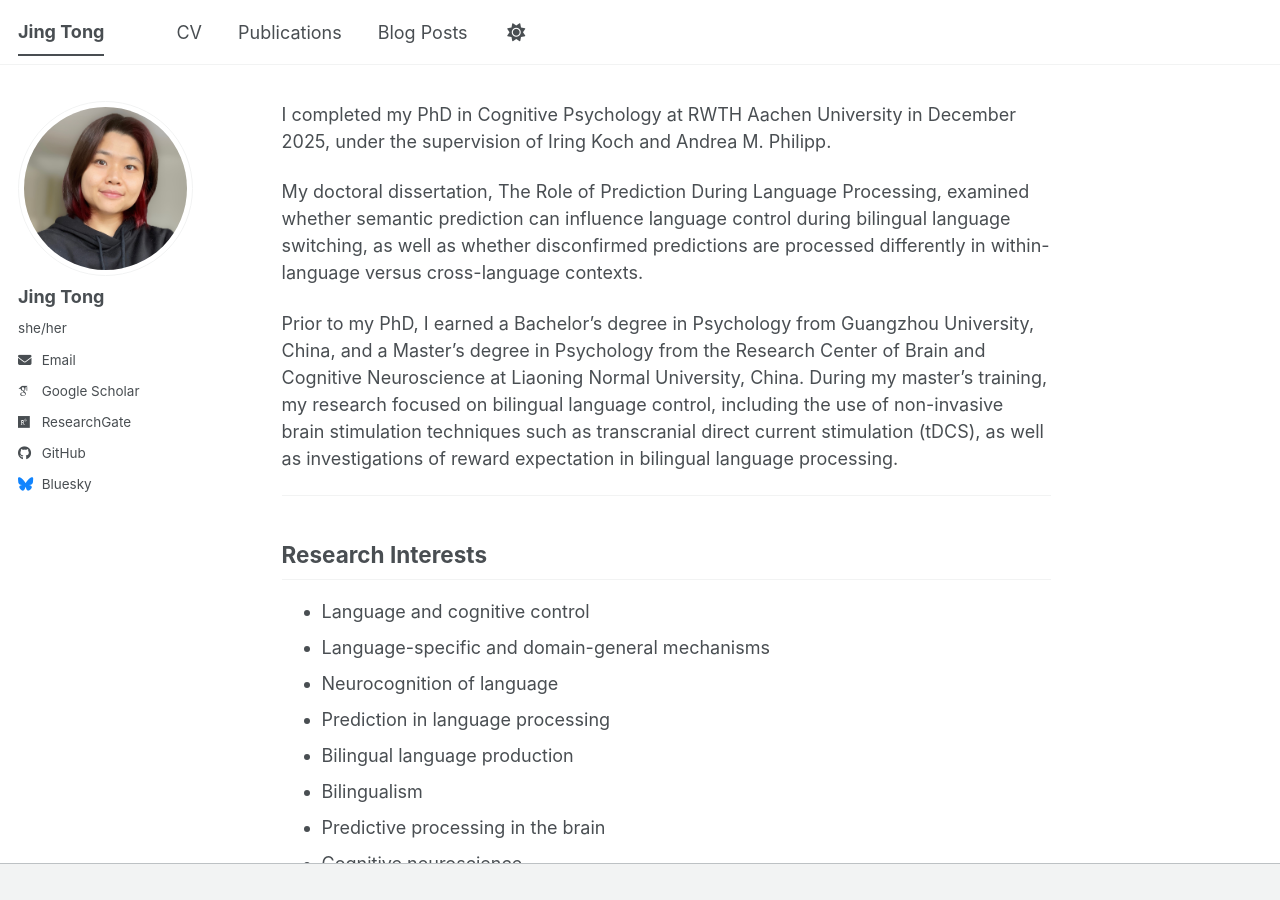
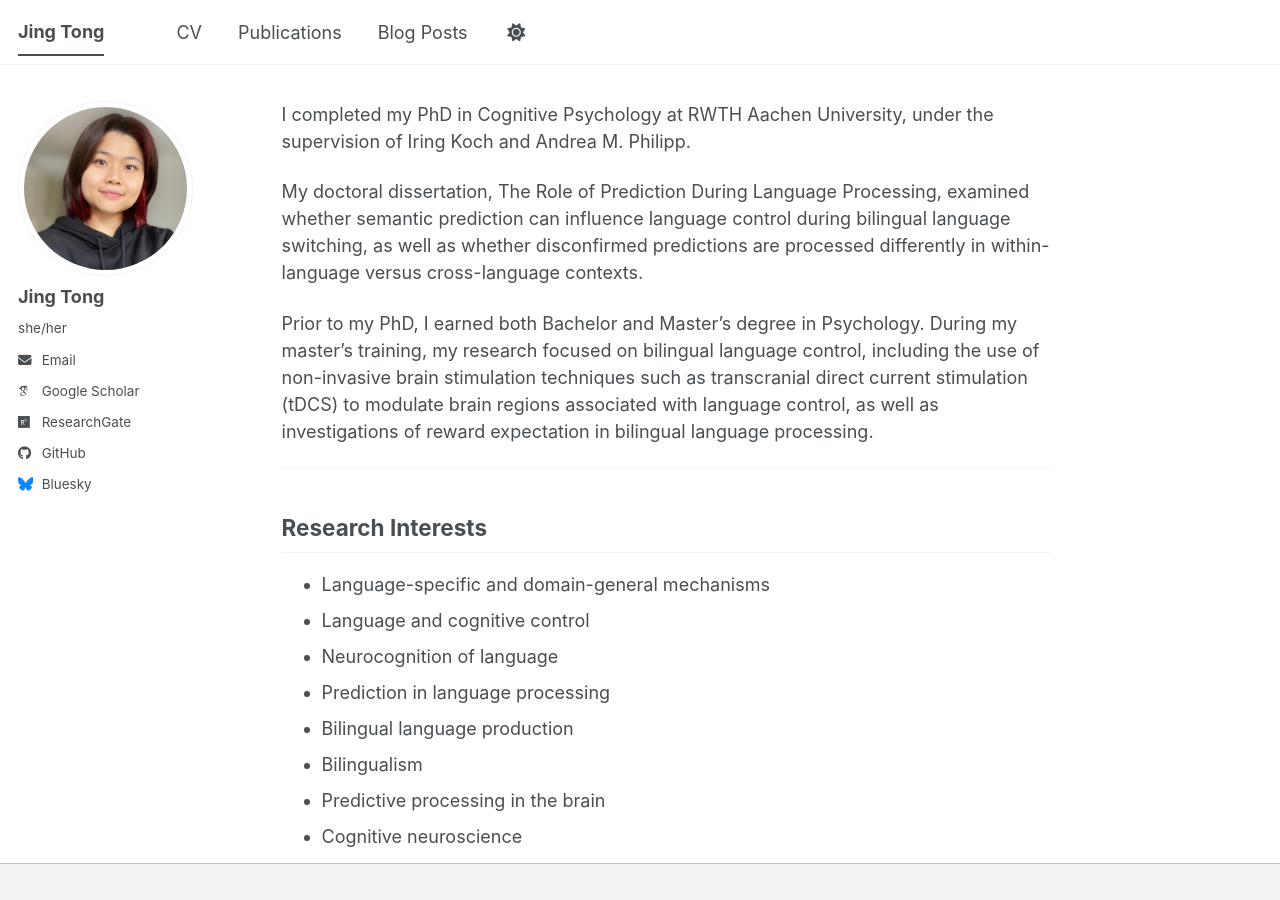
Before and after one commit to JingTong01/jingtong01.github.io, a Jekyll site: the page built from _pages/about.md, in a window 1280 px wide and 900 px high. Built offline with Jekyll 4.4.1, drawn with Linux system fonts in a browser that asks for light colours; some web fonts are replaced; a script bundle is joined from its source files by our own code; library files that are not in the unit come from our copies.

Commit message:
Update about.md

```diff
--- a/_pages/about.md
+++ b/_pages/about.md
@@ -6,18 +6,18 @@ redirect_from:
   - /about.html
 ---
 
-I completed my PhD in Cognitive Psychology at RWTH Aachen University in December 2025, under the supervision of Iring Koch and Andrea M. Philipp.
+I completed my PhD in Cognitive Psychology at RWTH Aachen University, under the supervision of Iring Koch and Andrea M. Philipp.
 
 My doctoral dissertation, The Role of Prediction During Language Processing, examined whether semantic prediction can influence language control during bilingual language switching, as well as whether disconfirmed predictions are processed differently in within-language versus cross-language contexts.
 
-Prior to my PhD, I earned a Bachelor’s degree in Psychology from Guangzhou University, China, and a Master’s degree in Psychology from the Research Center of Brain and Cognitive Neuroscience at Liaoning Normal University, China. During my master’s training, my research focused on bilingual language control, including the use of non-invasive brain stimulation techniques such as transcranial direct current stimulation (tDCS), as well as investigations of reward expectation in bilingual language processing.
+Prior to my PhD, I earned both Bachelor and Master’s degree in Psychology. During my master’s training, my research focused on bilingual language control, including the use of non-invasive brain stimulation techniques such as transcranial direct current stimulation (tDCS) to modulate brain regions associated with language control, as well as investigations of reward expectation in bilingual language processing.
 
 ---
 
 ## Research Interests
 
+- Language-specific and domain-general mechanisms
 - Language and cognitive control
-- Language-specific and domain-general mechanisms
 - Neurocognition of language
 - Prediction in language processing
 - Bilingual language production
```
